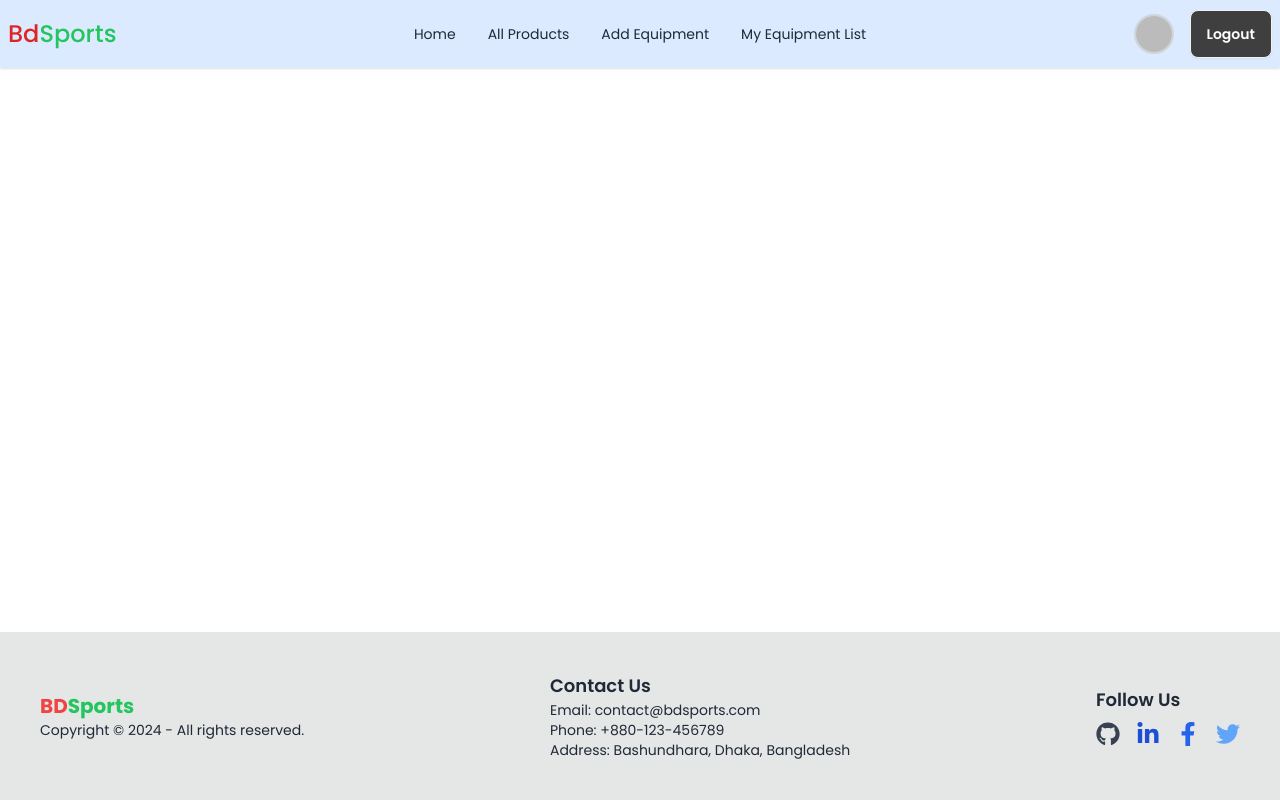
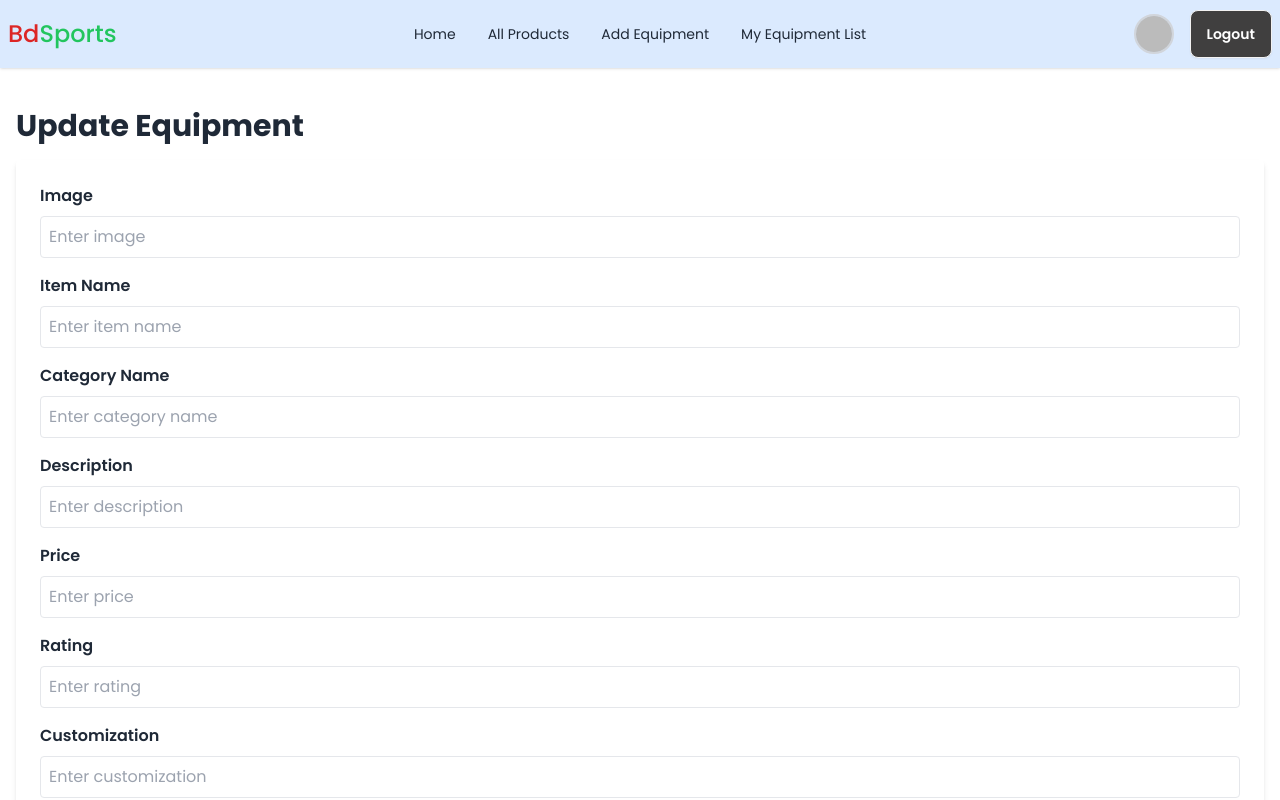
Before and after one commit to abujaforhadi/Sports-Equipment-Shop-Client, a React app: page /update-equipment/1 in a window 1280 px wide. Shown: the top 800 px of the page. Built offline with nearby package versions, Linux system fonts and the light colour scheme; no server answers; sample sign-in values are in the browser's storage; the HTML template or start-up script is replaced by a standard one.

Commit message:
update equipment

```diff
--- a/src/Components/UpdateEquipment.jsx
+++ b/src/Components/UpdateEquipment.jsx
@@ -1,11 +1,108 @@
-import React from 'react';
+import React, { useState, useEffect } from "react";
+import { useParams, useNavigate } from "react-router";
 
 const UpdateEquipment = () => {
-    return (
-        <div>
+  const { id } = useParams();
+  const navigate = useNavigate();
+  const [formData, setFormData] = useState({
+    image: "",
+    itemName: "",
+    categoryName: "",
+    description: "",
+    price: "",
+    rating: "",
+    customization: "",
+    processingTime: "",
+    stockStatus: "",
+    userEmail: "",
+    userName: "",
+  });
 
+  const [successMessage, setSuccessMessage] = useState("");
+
+  useEffect(() => {
+    fetch(`http://localhost:3000/data/${id}`)
+      .then((response) => {
+        if (!response.ok) {
+          throw new Error("Failed to fetch data");
+        }
+        return response.json();
+      })
+      .then((data) => setFormData(data))
+      .catch((error) => console.error("Error fetching equipment data:", error));
+  }, [id]);
+
+  const handleUpdate = (e) => {
+    e.preventDefault();
+
+    // console.log(formData);
+    fetch(`http://localhost:3000/data/${id}`, {
+      method: "PUT",
+      headers: { "Content-Type": "application/json" },
+      body: JSON.stringify(formData),
+    })
+      .then((response) => {
+        if (!response.ok) {
+          throw new Error("Failed to update equipment");
+        }
+        return response.json();
+      })
+      .then(() => {
+        setSuccessMessage("Equipment updated successfully!");
+        setTimeout(() => navigate("/"), 2000);
+      })
+      .catch((error) => console.error("Error updating equipment:", error));
+  };
+
+  const handleChange = (e) => {
+    const { name, value } = e.target;
+    setFormData((prevData) => ({ ...prevData, [name]: value }));
+  };
+
+  return (
+    <div className="container mx-auto my-6">
+      <h1 className="text-3xl font-bold mb-4">Update Equipment</h1>
+
+      {successMessage && (
+        <div className="bg-green-100 text-green-700 p-4 rounded mb-4">
+          {successMessage}
         </div>
-    );
+      )}
+
+<form onSubmit={handleUpdate} className="bg-white p-6 shadow-md rounded">
+  {Object.keys(formData).map((field) =>
+    field !== "_id" ? (
+      <div key={field} className="mb-4">
+        <label className="block font-semibold mb-2 capitalize">
+          {field.replace(/([A-Z])/g, " $1")}
+        </label>
+        <input
+          type={field === "price" || field === "rating" ? "number" : "text"}
+          name={field}
+          value={formData[field]}
+          onChange={handleChange}
+          readOnly={field === "userEmail" || field === "userName"}
+          className={`w-full p-2 border rounded ${
+            field === "userEmail" || field === "userName"
+              ? "bg-gray-100 text-gray-600"
+              : ""
+          }`}
+          placeholder={`Enter ${field.replace(/([A-Z])/g, " $1").toLowerCase()}`}
+        />
+      </div>
+    ) : null
+  )}
+
+  <button
+    type="submit"
+    className="bg-blue-500 text-white px-4 py-2 rounded hover:bg-blue-700"
+  >
+    Update Equipment
+  </button>
+</form>
+
+    </div>
+  );
 };
 
 export default UpdateEquipment;
```
